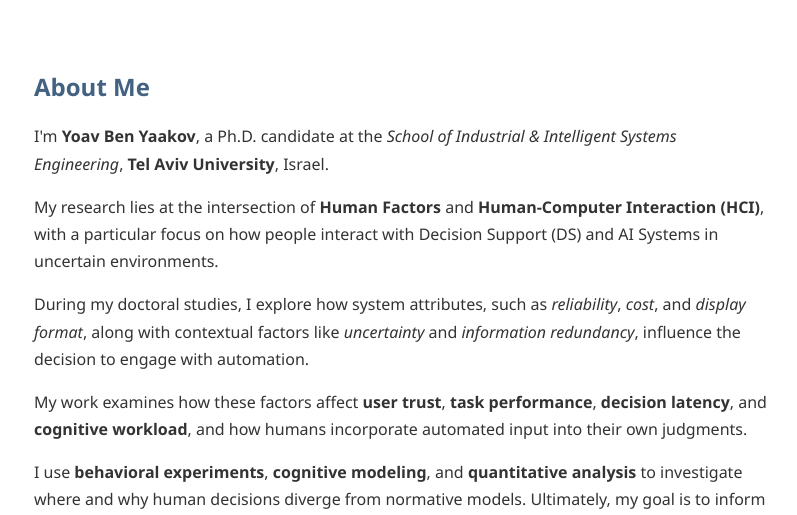
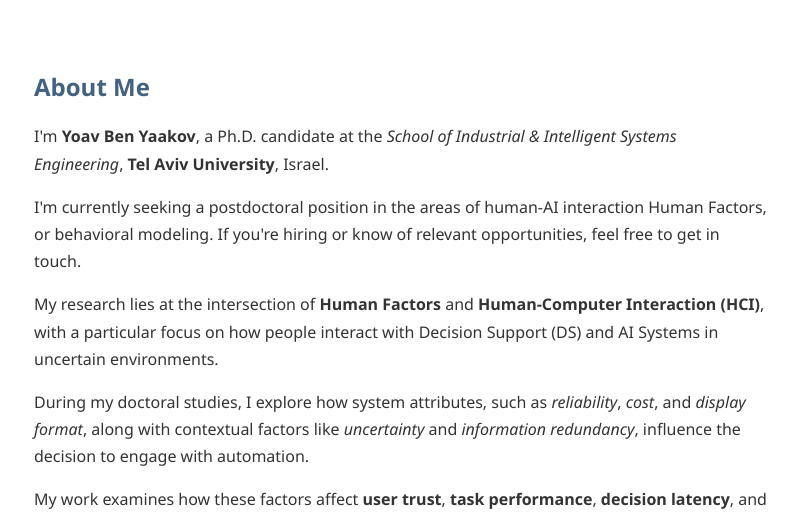
Before and after one commit to yoavb1/personal-website, a Django app: page / in a window 1280 px wide. Shown: the part 224-739 px from the top of the page, without its empty margins (238-1035 px from the left). Run offline with Django 4.2, Linux system fonts and the light colour scheme.

Commit message:
Looking for post doc sentence

```diff
--- a/templates/home.html
+++ b/templates/home.html
@@ -64,6 +64,12 @@
         I'm <strong>Yoav Ben Yaakov</strong>, a Ph.D. candidate at the <em>School of Industrial & Intelligent Systems Engineering</em>,
         <strong>Tel Aviv University</strong>, Israel.
       </p>
+
+      <p>
+        I'm currently seeking a postdoctoral position in the areas of human-AI interaction Human Factors, or behavioral modeling.
+          If you're hiring or know of relevant opportunities, feel free to get in touch.
+      </p>
+
       <p>
         My research lies at the intersection of <strong>Human Factors</strong> and
         <strong>Human-Computer Interaction (HCI)</strong>, with a particular focus on how people interact with
@@ -85,6 +91,7 @@
         Ultimately, my goal is to inform the design of intelligent systems that are not only powerful,
         but also aligned with human cognitive strategies and limitations.
       </p>
+
     </section>
 
 {% comment %}    <section class="section">
```
